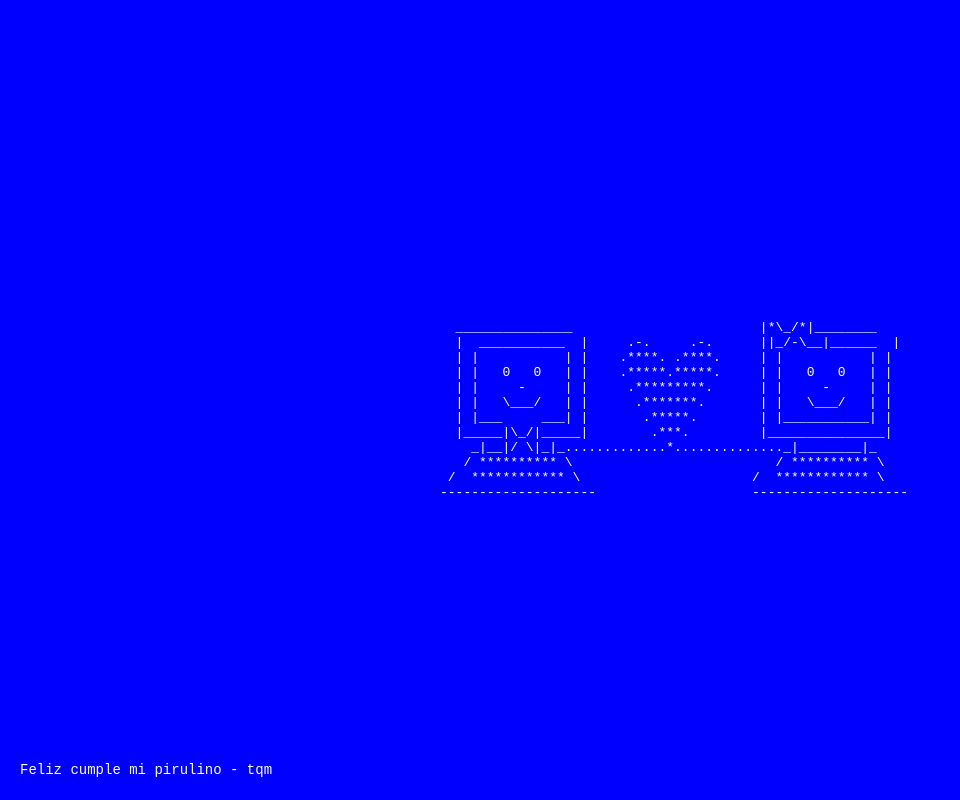
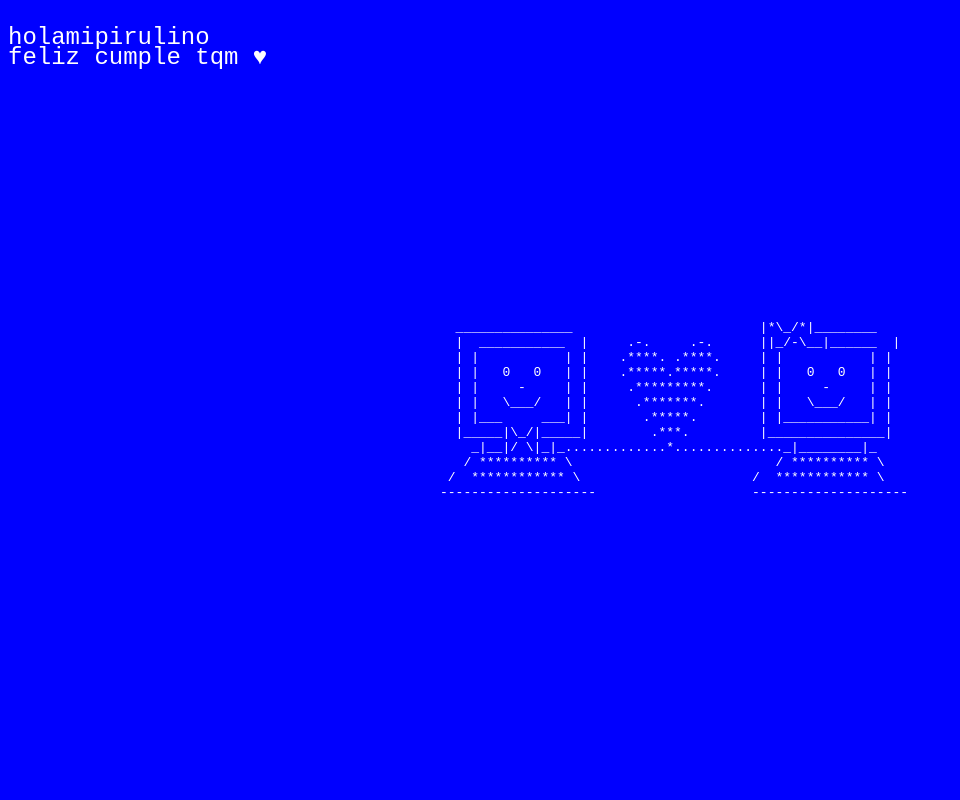
Before and after one commit to karenbertispot/cumple-m-2025, a plain HTML site: page index.html in a window 1280 px wide. Shown: the whole page, without its empty margins (0-960 px from the left). Drawn offline with Linux system fonts and the light colour scheme.

Commit message:
Add files via upload

```diff
--- a/index.html
+++ b/index.html
@@ -13,7 +13,10 @@
 </pre>
 
 <div class="info">
-  Feliz cumple mi pirulino - tqm
+  <br>
+  holamipirulino
+  <br>
+    feliz cumple tqm ♥
     <script  src="./script.js"></script>
 
   </body>
--- a/style.css
+++ b/style.css
@@ -1,10 +1,10 @@
 body {
-  background: #0000ff;
+  background: #0000FF;
 }
 
 .morph-section {
-  width: 400px;
-  height: 400px;
+  width: 600px;
+  height: 600px;
 
   position: absolute;
   left: 50%;
@@ -16,12 +16,12 @@ body {
 }
 
 .info {
-  font-family: monospace;
+  font-family: 'Xanh Mono', monospace;
   position: absolute;
   line-height: 20px;
-  font-size: 14px;
-  left: 20px;
-  bottom: 20px;
+  font-size: 24px;
+  left: ;
+  bottom: ;
   color: #fff;
 }
 
```
